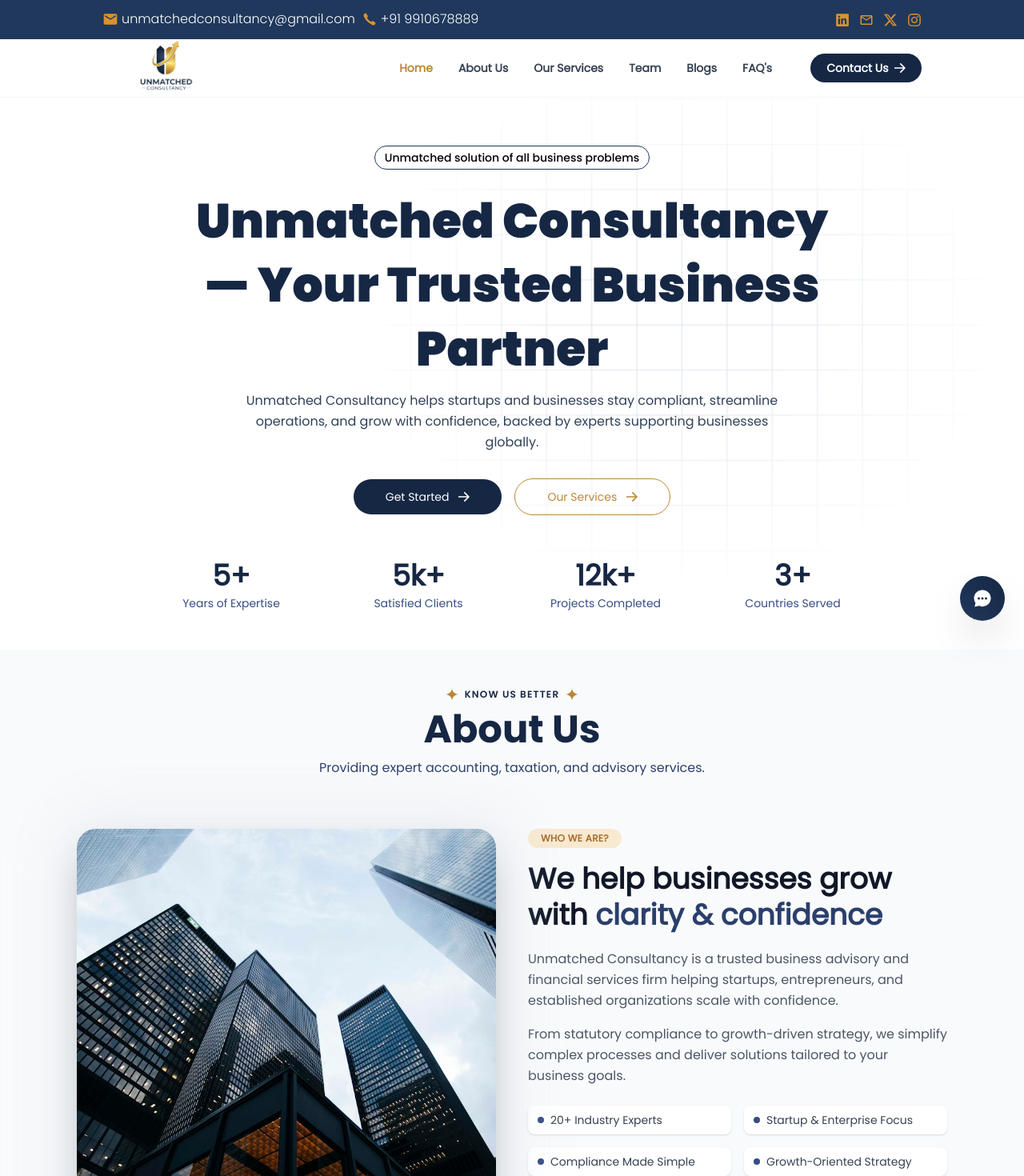
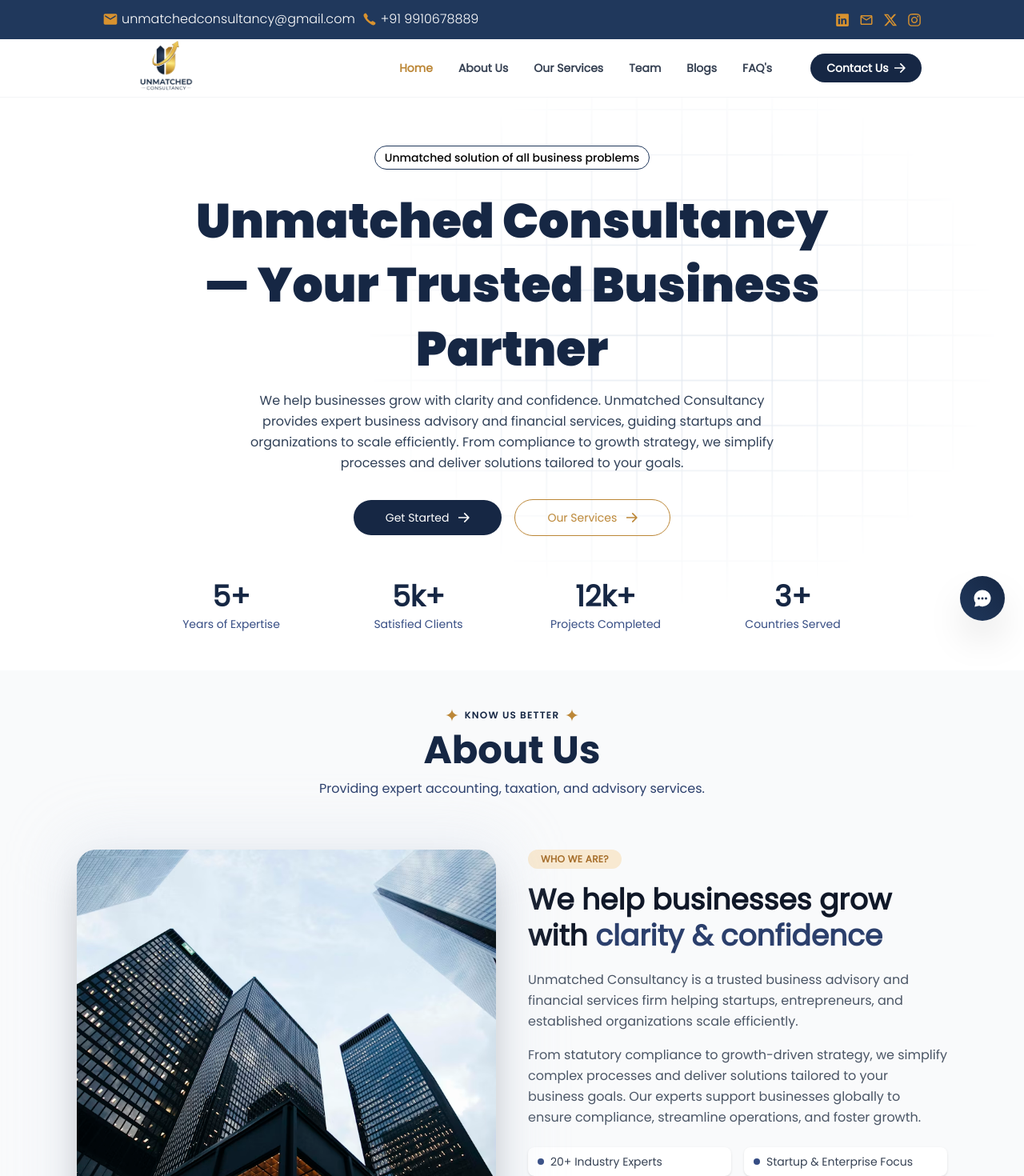
Before and after one commit to AmanTiwari83/UnmatchedConsultancy, a Next.js app: page / in a window 1280 px wide. Shown: the top 1470 px of the page at 80% size. Built offline with nearby package versions, Linux system fonts and the light colour scheme.

Commit message:
fix seo keywords

```diff
--- a/src/components/About.tsx
+++ b/src/components/About.tsx
@@ -89,7 +89,7 @@
           <div className="relative h-full min-h-[280px] xl:min-h-full w-full rounded-3xl overflow-hidden shadow-2xl">
             <Image
               src="/images/about/about-2.avif"
-        alt="Unmatched Consultancy Team"
+              alt="Unmatched Consultancy Team working together"
               fill
               priority
               className="object-cover"
@@ -109,7 +109,7 @@
                   <Image
                     key={i}
                     src={src}
-              alt="Team member"
+                    alt={`Team member ${i + 1}`}
                     width={34}
                     height={34}
                     className="rounded-full border-2 border-white"
@@ -145,18 +145,21 @@
             <span className="text-primary-700"> clarity & confidence</span>
           </h2>
 
-    {/* Description */}
-    <p className="mt-5 text-base leading-relaxed text-gray-600">
-      Unmatched Consultancy is a trusted business advisory and financial
-      services firm helping startups, entrepreneurs, and established
-      organizations scale with confidence.
-    </p>
+{/* Description Section 1 */}
+<motion.p
+  variants={contentVariants}
+  className="mt-5 text-base leading-relaxed text-gray-600"
+>
+  Unmatched Consultancy is a trusted business advisory and financial services firm helping startups, entrepreneurs, and established organizations scale efficiently.
+</motion.p>
 
-    <p className="mt-4 text-base leading-relaxed text-gray-600">
-      From statutory compliance to growth-driven strategy, we simplify
-      complex processes and deliver solutions tailored to your business
-      goals.
-    </p>
+{/* Description Section 2 */}
+<motion.p
+  variants={contentVariants}
+  className="mt-4 text-base leading-relaxed text-gray-600"
+>
+  From statutory compliance to growth-driven strategy, we simplify complex processes and deliver solutions tailored to your business goals. Our experts support businesses globally to ensure compliance, streamline operations, and foster growth.
+</motion.p>
 
           {/* Highlights */}
           <div className="mt-6 grid grid-cols-2 gap-4 text-sm">
@@ -178,10 +181,8 @@
 
           {/* CTA */}
           <div className="mt-8">
-      {pathname !== "/about" ? (
+            {pathname !== "/about" && (
               <Button title="Know more" href="/about" />
-      ) : (
-        <Button title="Back to home" href="/" />
             )}
           </div>
         </motion.div>
--- a/src/components/Footer.tsx
+++ b/src/components/Footer.tsx
@@ -63,12 +63,14 @@
             <div className="flex flex-col gap-3 text-sm">
               <a
                 href="tel:+919910678889"
+                aria-label="Call Unmatched Consultancy at +91 9910678889"
                 className="flex items-center gap-2 text-gray-300 hover:text-secondary-500 transition-colors"
               >
                 <FaPhoneAlt className="text-secondary-500" /> +91 9910678889
               </a>
               <a
                 href="mailto:unmatchedconsultancy@gmail.com"
+                aria-label="Send Mail to Unmatched Consultancy at unmatchedconsultancy@gmail.com"
                 className="flex items-center gap-2 text-gray-300 hover:text-secondary-500 transition-colors"
               >
                 <MdEmail className="text-secondary-500" /> unmatchedconsultancy@gmail.com
--- a/src/components/Start.tsx
+++ b/src/components/Start.tsx
@@ -83,7 +83,7 @@
           Unmatched Consultancy — Your Trusted Business Partner
         </motion.h1>
 
-        <motion.p
+        {/* <motion.p
           variants={itemVariants}
           className="
             mx-auto mt-3 text-center
@@ -97,7 +97,21 @@
           Unmatched Consultancy helps startups and businesses stay compliant,
           streamline operations, and grow with confidence, backed by experts
           supporting businesses globally.
-        </motion.p>
+        </motion.p> */}
+
+        <motion.h2
+          variants={itemVariants}
+          className="
+    mx-auto mt-3 text-center
+    text-sm leading-relaxed
+    sm:text-base sm:leading-relaxed
+    max-w-[90%]
+    sm:max-w-2xl
+    text-slate-700
+  "
+        >
+          We help businesses grow with clarity and confidence. Unmatched Consultancy provides expert business advisory and financial services, guiding startups and organizations to scale efficiently. From compliance to growth strategy, we simplify processes and deliver solutions tailored to your goals.
+        </motion.h2>
 
         {/* Buttons */}
         <motion.div
--- a/src/components/Team.tsx
+++ b/src/components/Team.tsx
@@ -57,6 +57,7 @@
 
   return (
     <motion.section
+    aria-label="Our Team Section"
       className="py-12 bg-gray-50 px-4 md:px-16 lg:px-24 xl:px-32"
       variants={sectionVariants}
       initial="hidden"
@@ -79,7 +80,7 @@
         {visibleTeam.map((team, idx) => (
           <motion.div key={idx} variants={cardVariants}>
 
-            <div
+            <article
               className="
     group relative overflow-hidden
     rounded-2xl bg-white
@@ -102,8 +103,8 @@
                   >
                     <div className="relative h-full w-full rounded-full bg-white">
                       <Image
+                       alt={`Photo of ${team.name}, ${team.role}`}
                         src={team.image}
-                        alt={team.name}
                         fill
                         sizes="112px"
                         className="rounded-full object-cover"
@@ -170,7 +171,7 @@
                   <MdEmail />
                 </Link>
               </div>
-            </div>
+            </article>
           </motion.div>
         ))}
       </motion.div>
```
Also changed, not shown: src/components/Blogs.tsx (+0 -62 lines). Lines whose indentation alone changed are shown as unchanged.
